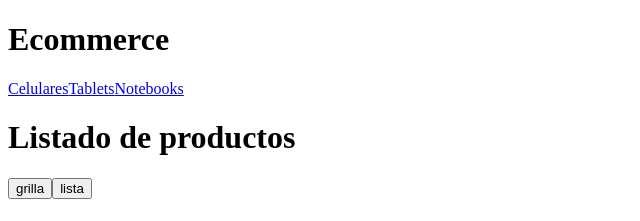
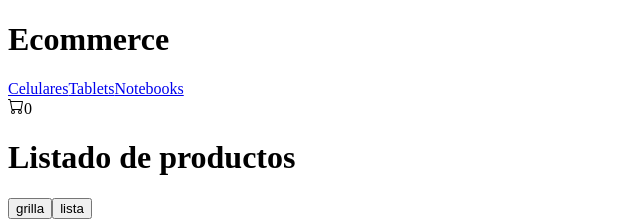
Before and after one commit to sebazio/comision43235lumie, a React (Vite) app: page / in a window 1280 px wide. Shown: the top 221 px of the page, without its empty margins (0-640 px from the left). Built offline with nearby package versions, Linux system fonts and the light colour scheme.

Commit message:
Clase de Context

```diff
--- a/src/App.jsx
+++ b/src/App.jsx
@@ -3,18 +3,20 @@ import ItemListContainer from "./components/ItemListContainer/ItemListContainer"
 import Navbar from "./components/Navbar/Navbar"
 
 import { BrowserRouter, Routes, Route } from 'react-router-dom'
-
+import { CartProvider } from "./context/CartContext"
 
 function App() {
   return (
     <>
       <BrowserRouter>
-        <Navbar />
-        <Routes>
-          <Route path='/' element={<ItemListContainer greeting={'Listado de productos'}/>}/>
-          <Route path='/category/:categoryId' element={<ItemListContainer greeting={'Listado de productos filtrados'}/>}/>
-          <Route path='/item/:itemId' element={<ItemDetailContainer />}/>
-        </Routes>
+        <CartProvider>
+          <Navbar />
+          <Routes>
+            <Route path='/' element={<ItemListContainer greeting={'Listado de productos'}/>}/>
+            <Route path='/category/:categoryId' element={<ItemListContainer greeting={'Listado de productos filtrados'}/>}/>
+            <Route path='/item/:itemId' element={<ItemDetailContainer/>}/>
+          </Routes>
+        </CartProvider>
       </BrowserRouter>
     </>
   )
--- /dev/null
+++ b/src/components/CartWidget/CartWidget.jsx
@@ -0,0 +1,15 @@
+import cart from './assets/cart.svg'
+import { useCart } from '../../context/CartContext'
+
+const CartWidget = () => {
+    const { totalQuantity } = useCart()
+
+    return (
+        <div>
+            <img src={cart} alt='cart-widget'/>
+            {totalQuantity}
+        </div>
+    )
+}
+
+export default CartWidget
--- a/src/components/ItemDetail/ItemDetail.jsx
+++ b/src/components/ItemDetail/ItemDetail.jsx
@@ -1,11 +1,22 @@
 import { useState } from "react"
 import ItemCount from "../ItemCount/ItemCount"
 
-const ItemDetail = ({ name, img, price, category, description, stock }) => {
+import { useCart } from "../../context/CartContext"
+
+const ItemDetail = ({ id, name, img, price, category, description, stock }) => {
     const [quantity, setQuantity] = useState(0)
 
+    const { addItem } = useCart()
+
     const handleOnAdd = (quantity) => {
+        console.log(quantity)
         setQuantity(quantity)
+
+        const objProduct = {
+            id, name, price, quantity
+        }
+
+        addItem(objProduct)
     }
 
     return (
--- a/src/components/ItemDetailContainer/ItemDetailContainer.jsx
+++ b/src/components/ItemDetailContainer/ItemDetailContainer.jsx
@@ -22,7 +22,7 @@ const ItemDetailContainer = () => {
     return (
         <div>
             <h1>Detalle de producto</h1>
-            <ItemDetail {...product}/>
+            <ItemDetail {...product} />
         </div>
     )
 }
--- a/src/components/Navbar/Navbar.jsx
+++ b/src/components/Navbar/Navbar.jsx
@@ -1,4 +1,5 @@
 import { Link } from "react-router-dom"
+import CartWidget from "../CartWidget/CartWidget"
 
 const Navbar = () => {
     return (
@@ -9,6 +10,7 @@ const Navbar = () => {
                 <Link to={'/category/tablet'}>Tablets</Link>
                 <Link to={'/category/notebook'}>Notebooks</Link>
             </div>
+            <CartWidget />
         </div>
     )
 }
--- /dev/null
+++ b/src/context/CartContext.jsx
@@ -0,0 +1,47 @@
+import { useState, createContext, useContext } from 'react'
+
+const CartContext = createContext({
+    cart: []
+})
+
+export const CartProvider = ({ children }) => {
+    const [cart, setCart] = useState([])
+    console.log(cart)
+
+    const addItem = (productToAdd) => {
+        if(!isInCart(productToAdd.id)) {
+        setCart(prev => {
+            console.log(prev)
+            return [...prev, productToAdd]
+        })
+        } else {
+            console.error('Ya esta agregado')
+        }
+    }
+
+    const isInCart = (id) => {
+        return cart.some(prod => prod.id === id)
+    }
+
+    const getTotalQuantity = () => {
+        let totalQuantity = 0
+
+        cart.forEach(prod => {
+            totalQuantity += prod.quantity
+        })
+
+        return totalQuantity
+    }
+
+    const totalQuantity = getTotalQuantity()
+
+    return (
+        <CartContext.Provider value={{ cart, addItem, totalQuantity }}>
+            {children}
+        </CartContext.Provider>
+    )
+}
+
+export const useCart = () => {
+    return useContext(CartContext)
+}
```
Also changed, not shown: src/components/CartWidget/assets/cart.svg (added).
